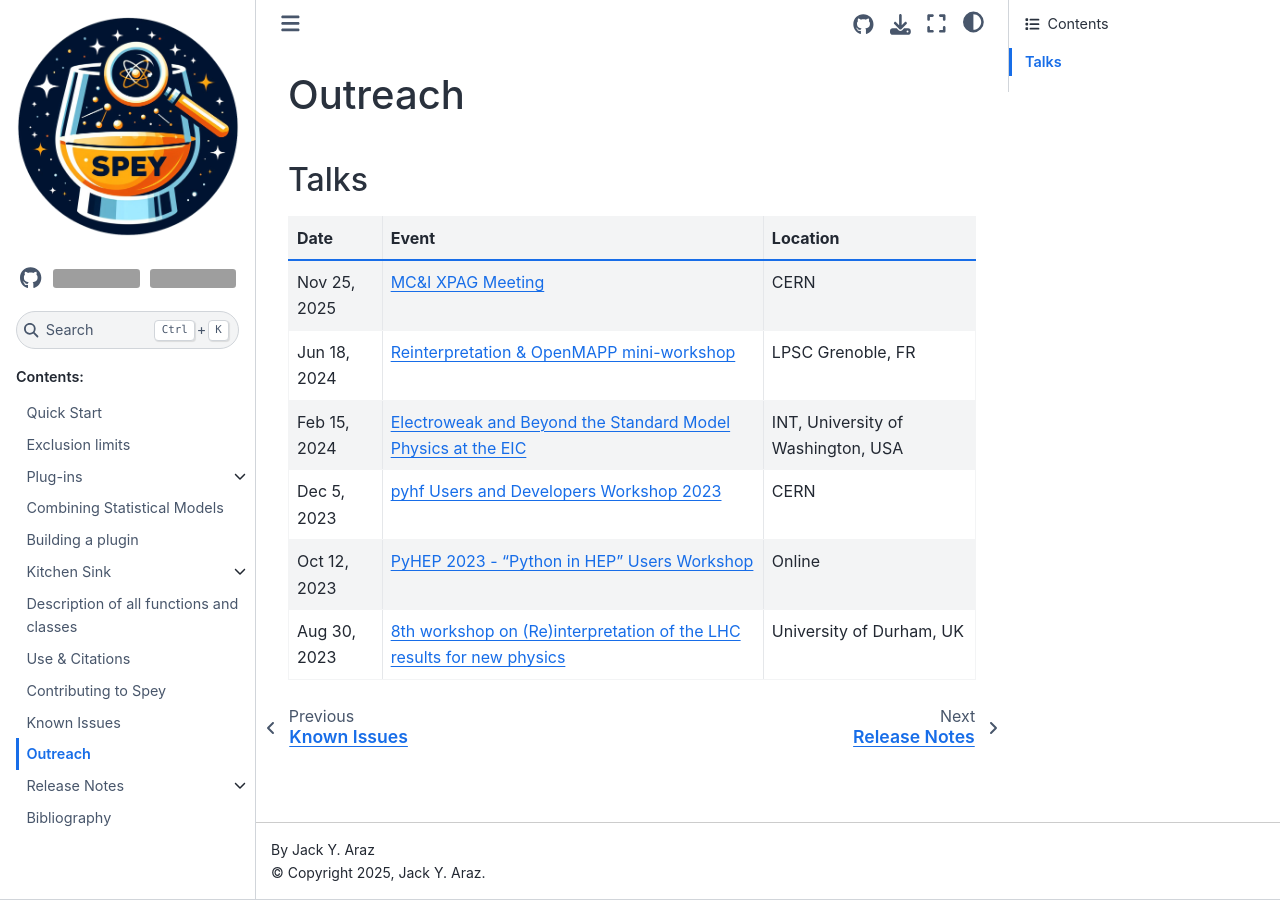
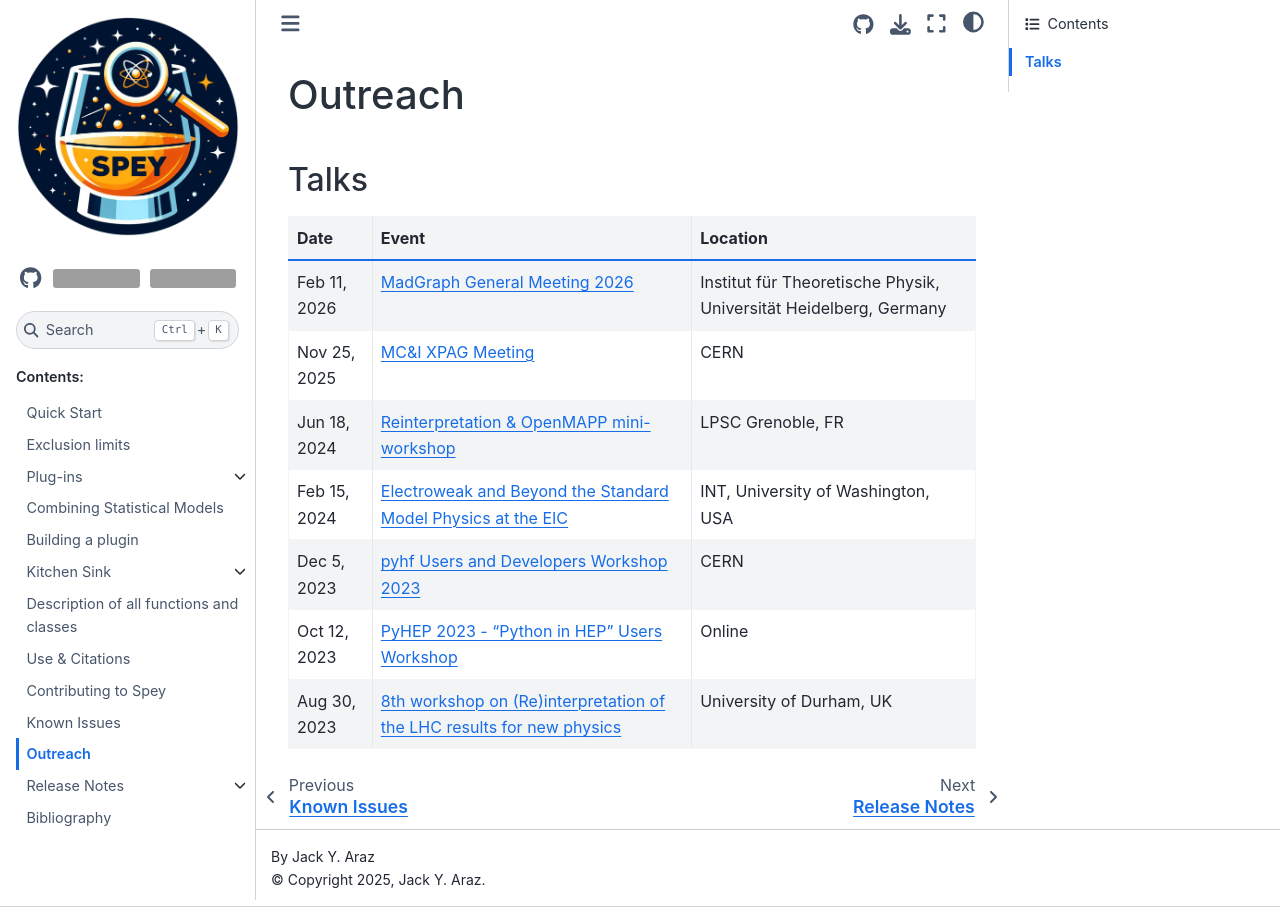
Before and after one commit to SpeysideHEP/spey, a Sphinx documentation site: the page built from docs/outreach.rst, in a window 1280 px wide. Built offline with Sphinx 7.4.7 and the Sphinx Book theme 1.1.4, drawn with Linux system fonts in a browser that asks for light colours; grey boxes are pictures that could not be loaded.

Commit message:
update outreach

```diff
--- a/docs/outreach.rst
+++ b/docs/outreach.rst
@@ -10,6 +10,9 @@ Talks
    * - Date
      - Event
      - Location
+   * - Feb 11, 2026
+     - `MadGraph General Meeting 2026 <https://indico.cern.ch/event/1594393/contributions/6884169/>`_
+     - Institut für Theoretische Physik, Universität Heidelberg, Germany
    * - Nov 25, 2025
      - `MC&I XPAG Meeting <https://indico.cern.ch/event/1614906/>`_
      - CERN
```
